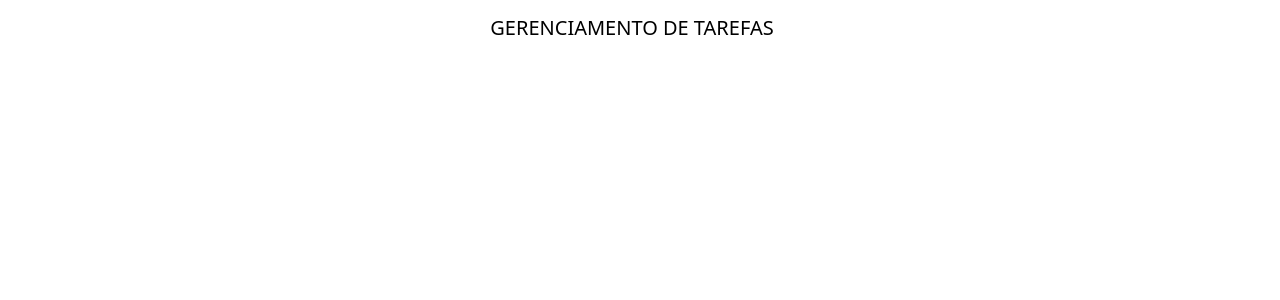
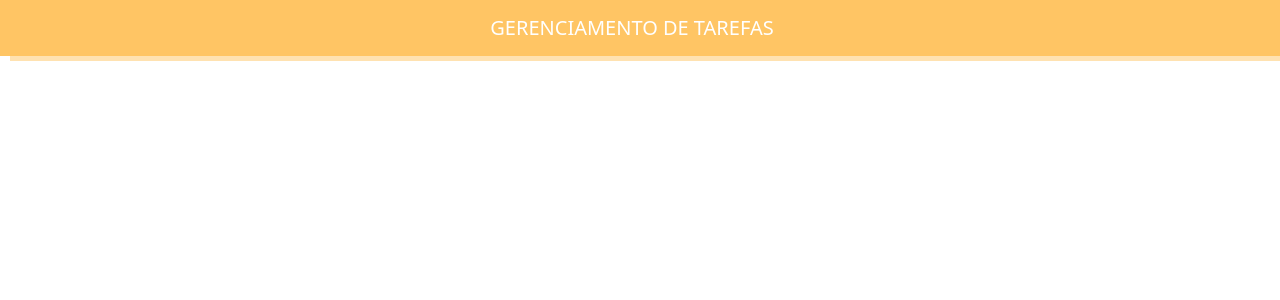
Before and after one commit to Talita-S/tasks-list-client, an Angular app: page / in a window 1280 px wide. Shown: the top 300 px of the page. Built offline with nearby package versions, Linux system fonts and the light colour scheme.

Commit message:
style: styling navbar

```diff
--- a/src/app/app.component.css
+++ b/src/app/app.component.css
@@ -0,0 +1,8 @@
+.navbar-expand-lg {
+  background-color: #ffc564;
+  box-shadow: 10px 5px rgba(255, 197, 100, 0.5);
+}
+
+.navbar-brand {
+  color: #fff;
+}
```
